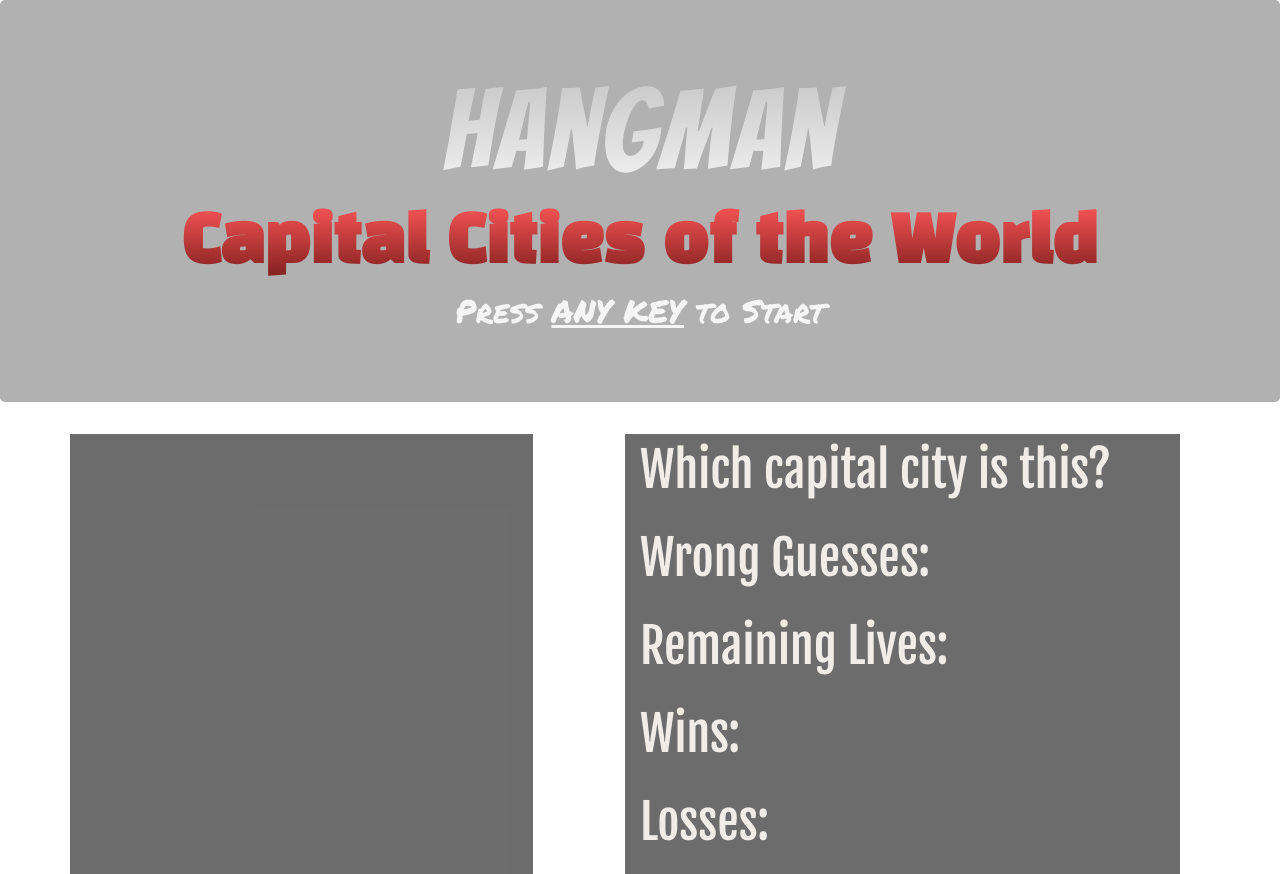
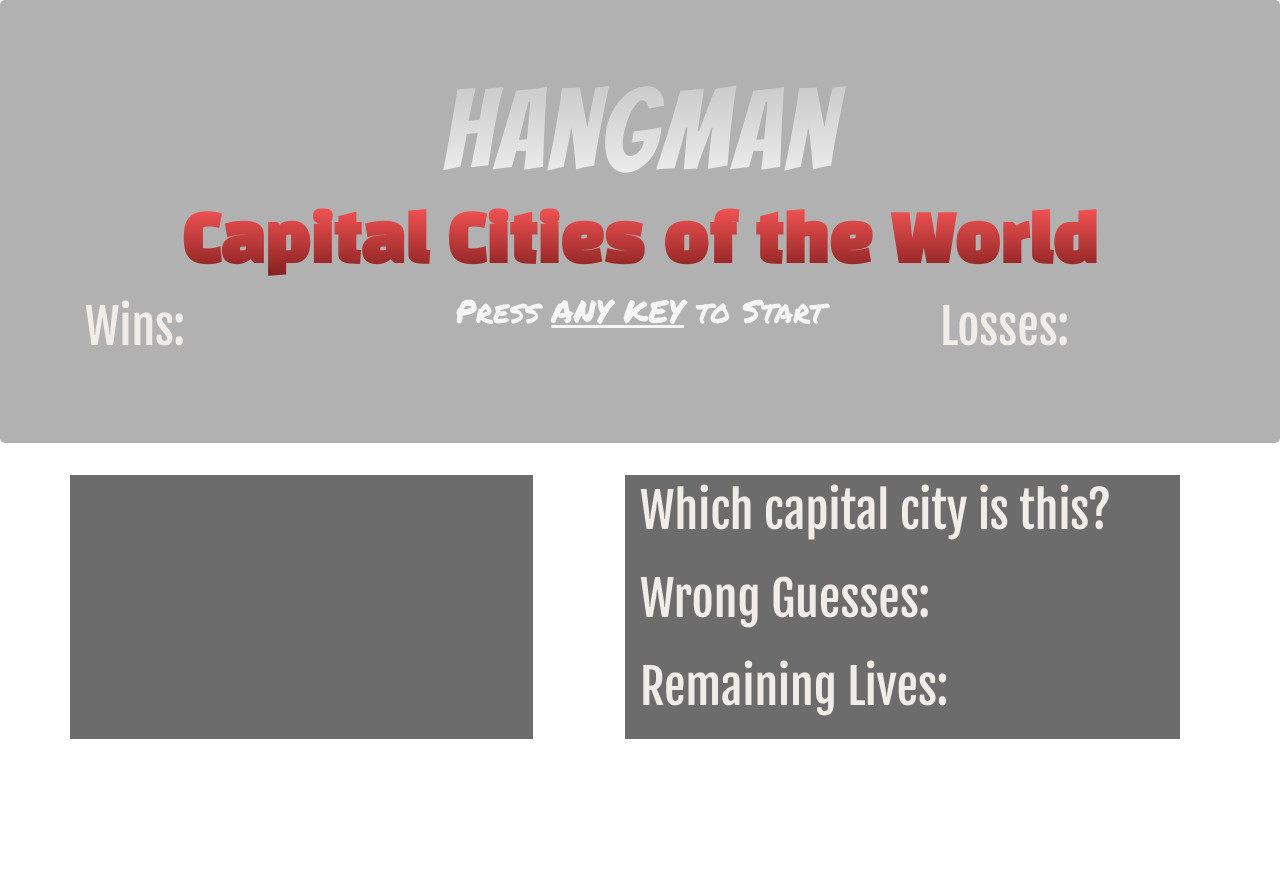
Before and after one commit to ahmedgmo/Word-Guess-Game, a plain HTML site: page index.html in a window 1280 px wide. After the commit the page ends 800 px from the top, so only its background shows below. Drawn offline with nearby package versions, Linux system fonts and the light colour scheme.

Commit message:
updated CSS

```diff
--- a/index.html
+++ b/index.html
@@ -18,8 +18,25 @@
     <div class="jumbotron">
         <h1 class="gameTitle">Hangman</h1>
         <h2>Capital Cities of the World</h2>
-        <h3>Press
-            <span id="EnterID">ANY KEY</span> to Start</h3>
+
+        <div class="container">
+            <div class="row">
+                <div class="col-3">
+                    <p>Wins:
+                        <span id="winsCount"></span>
+                    </p>
+                </div>
+                <div class="col-6">
+                    <h3>Press
+                        <span id="EnterID">ANY KEY</span> to Start</h3>
+                </div>
+                <div class="col-3">
+                    <p>Losses:
+                        <span id="lossesCount"></span>
+                    </p>
+                </div>
+            </div>
+        </div>
     </div>
     <div class="container">
         <div class="row rowStyling">
@@ -39,13 +56,18 @@
             <div class="col col-lg-6 columnStyling">
                 <div id="gameZone">
                     <p class="gameBody">Which capital city is this?</p>
-                        <div>
-                            <p><span id="underscored"></span></p>
-                        </div>
-                    <p>Wrong Guesses: <span id="lettersGuessed"></span></p>
-                    <p>Remaining Lives: <span id="remainingLives"></span></p>
-                    <p>Wins: <span id="winsCount"></span></p>
-                    <p>Losses: <span id="lossesCount"></span></p>
+                    <div>
+                        <p>
+                            <span id="underscored"></span>
+                        </p>
+                    </div>
+                    <p>Wrong Guesses:
+                        <span id="lettersGuessed"></span>
+                    </p>
+                    <p>Remaining Lives:
+                        <span id="remainingLives"></span>
+                    </p>
+
                 </div>
             </div>
         </div>
```
